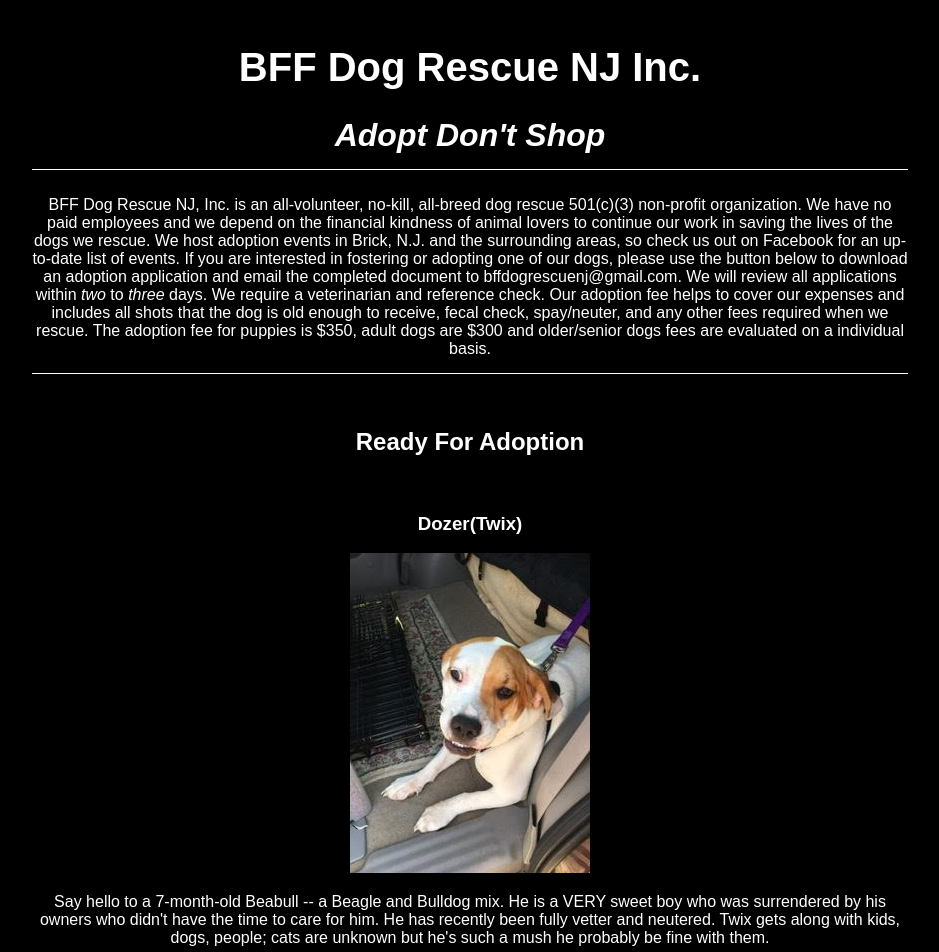
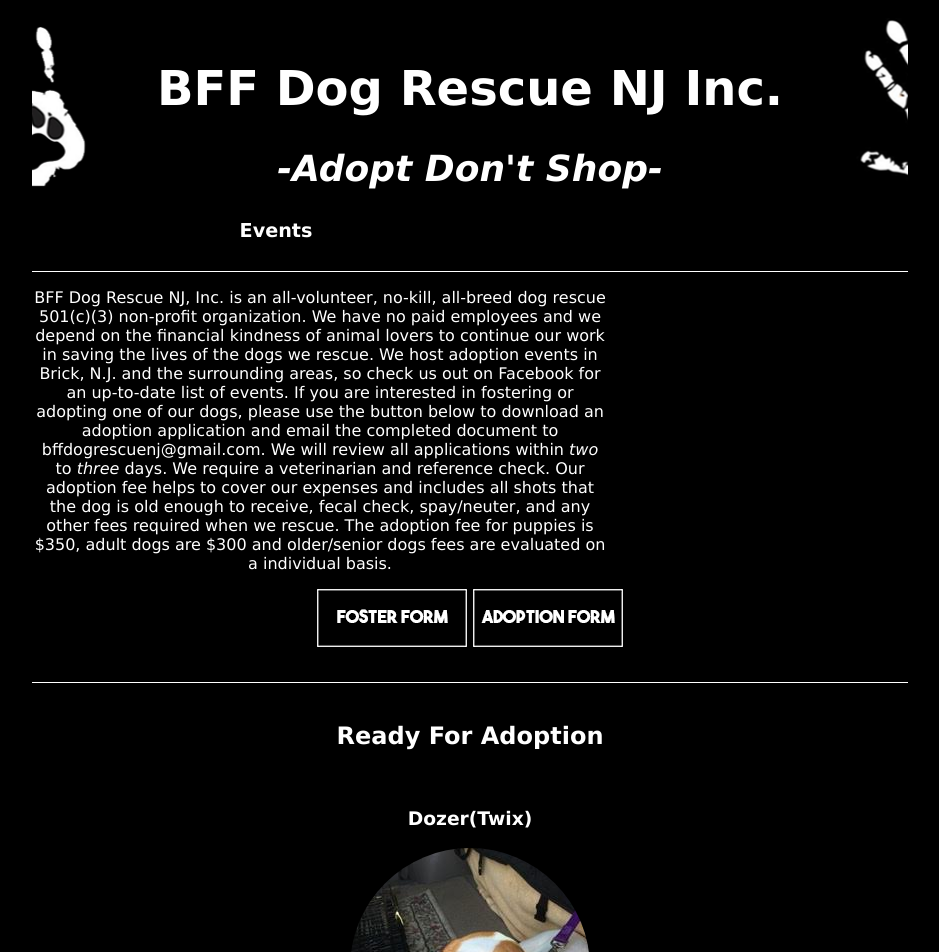
Before and after one commit to MFerguson1449/BFF-Rescue, a plain HTML site: page index.html in a window 1280 px wide. Shown: the top 952 px of the page, without its empty margins (170-1109 px from the left). Drawn offline with Linux system fonts and the light colour scheme.

Commit message:
new buttons, new margins

```diff
--- a/index.css
+++ b/index.css
@@ -3,7 +3,7 @@
     margin-left: 15%;
     margin-right: 15%;
     padding: 10px 10px 10px 10px;
-    font-family: sans-serif;
+    font-family: Verdana, Arial, sans-serif;
     color: white;
     text-align: center;
     font-size: normal
@@ -14,17 +14,52 @@
     font-size: 250%
 }
 
-.adopt {
+#header {
     border-bottom: 1px solid white;
     font-weight: bold;
-    font-size: 200%;
-    padding-bottom: 15px;
+    font-size: 150%;
+    padding-top: 10px;
+    padding-bottom: 10px;
     padding-left: 50px;
     padding-right: 50px;
+    background-image: url("img/logobanner.png");
+    background-repeat: no-repeat;
+    background-position: center top;
 }
 
-.mission {
+#mission {
     font-size: 100%;
     border-bottom: 1px solid white;
     padding-bottom: 15px;
 }
+
+#statement {
+    margin-right: 300px;
+}
+
+.pupimg {
+    border-radius: 250px;
+}
+
+p.pupdesc {
+    margin-right: 150px;
+    margin-left: 150px;
+
+}
+
+#linka {
+    font-size: 80%;
+    margin-right: 50%
+}
+
+a:link, a:visited {
+    color:white;
+    text-decoration: none;
+}
+
+a:hover {
+    color: #555555
+}
+
+#doc1 {
+}
--- a/index.html
+++ b/index.html
@@ -7,12 +7,20 @@
     </head>
 
     <body>
+        <!--Header-->
+        <div id="header">
+            <h1>BFF Dog Rescue NJ Inc.</h1>
+            <h2><em>-Adopt Don't Shop-</em></h2>
 
-        <h1 class="bff">BFF Dog Rescue NJ Inc.</h1>
-        <h2 class="adopt"><em>Adopt Don't Shop</em></h2>
+            <p id="linka">
+                <a href="https://www.facebook.com/pg/bffdogrescue/events/" target="_blank">Events</a>
+                <a href="https://bit.ly/2QTJuF3" target="_blank"></a>
+            </p>
+        </div>
 
         <!--Mission Statement-->
-        <p class="mission">
+        <div id="mission">
+            <p id="statement">
                  BFF Dog Rescue NJ, Inc. is an all-volunteer, no-kill, all-breed dog rescue 501(c)(3) non-profit organization.
                  We have no paid employees and we depend on the financial kindness of animal lovers to continue our work in saving
                  the lives of the dogs we rescue. We host adoption events in Brick, N.J. and the surrounding areas, so check us out
@@ -23,6 +31,10 @@
                  required when we rescue. The adoption fee for puppies is $350, adult dogs are $300 and older/senior dogs fees are evaluated
                  on a individual basis.
             </p>
+             <p id="doc1">
+                <a href="img/foster.jpg" target="_blank"><img src="img/fosterform.png" alt="Foster Paperwork Link">
+                <a href="application.docx"><img src="img/adoptform.png" alt="Adoption Paperwork Link">
+        </div>
         <br>
 
       <!--Pups for Adoption-->
@@ -30,29 +42,33 @@
             <h2>Ready For Adoption</h2>
                 <br>
             <h3>Dozer(Twix)</h3>
-            <img src="img/twix.jpg" alt="A photograph of our rescue pup">
-                <p>Say hello to a 7-month-old Beabull -- a Beagle and Bulldog mix. He is a VERY sweet boy who was surrendered by his owners who didn't have the time to care for him.
+            <img src="img/twix.jpg" alt="A photograph of our rescue pup" class="pupimg">
+                <p class="pupdesc">
+                Say hello to a 7-month-old Beabull -- a Beagle and Bulldog mix. He is a VERY sweet boy who was surrendered by his owners who didn't have the time to care for him.
                 He has recently been fully vetter and neutered. Twix gets along with kids, dogs, people; cats are unknown but he's such a mush he probably be fine with them.</p>
                 <br>
                 <br>
 
             <h3>Rylee</h3>
-            <img src="img/rylee2.jpg" alt="A photograph of our rescue pup">
-            <p>He, I'm Rylee! I am about 7 months old. I was found as a stray and did not weigh much due to malnutrition, so I won't get too big. I am a kissy girl who loves
+            <img src="img/rylee2.jpg" alt="A photograph of our rescue pup" class="pupimg">
+            <p class="pupdesc">
+            Hi, I'm Rylee! I am about 7 months old. I was found as a stray and did not weigh much due to malnutrition, so I won't get too big. I am a kissy girl who loves
             everybody and everything. I will be available for adoption once I get my anemia cured with some healthy food and loving care from us at BFF!</p>
                 <br>
                 <br>
 
             <h3>Jay</h3>
-            <img src="img/jay.jpg" alt="A photograph of our rescue pup">
-            <p>Meet Jay, a 13-year-old old Jack Russell surrendered by his family when his owner sadly passed away. Jay is a real sweetheart, does not act his age at all.
+            <img src="img/jay.jpg" alt="A photograph of our rescue pup" class="pupimg">
+            <p class="pupdesc">
+            Meet Jay, a 13-year-old old Jack Russell surrendered by his family when his owner sadly passed away. Jay is a real sweetheart, does not act his age at all.
             He's currently being checked at the vet, though he is neutered, gets along with dogs, cats and people.</p>
                 <br>
                 <br>
 
             <h3>Beau</h3>
-            <img src="img/beau.jpg" alt="A photograph of our rescue pup">
-            <p>This is Beau, a stray from the Burlington area we think is about a year old. Judging from his face and stout body, we think he's maybe a Neo Mastiff/Cane Corso
+            <img src="img/beau.jpg" alt="A photograph of our rescue pup" class="pupimg">
+            <p class="pupdesc">
+            This is Beau, a stray from the Burlington area we think is about a year old. Judging from his face and stout body, we think he's maybe a Neo Mastiff/Cane Corso
             mix. Beau is a very sweet guy, knows how to give paw and sit. Currently he is in foster care and receiving meds for his skin issues. When he's past his skin
             issues, he will be neutered. Gets along with people, dogs and cats!</p>
             <br>
```
Also changed, not shown: img/adoptform.png (added), img/foster.jpg (added), img/fosterform.png (added), img/logobanner.png (added), 1 other file. Lines whose indentation alone changed are shown as unchanged.
